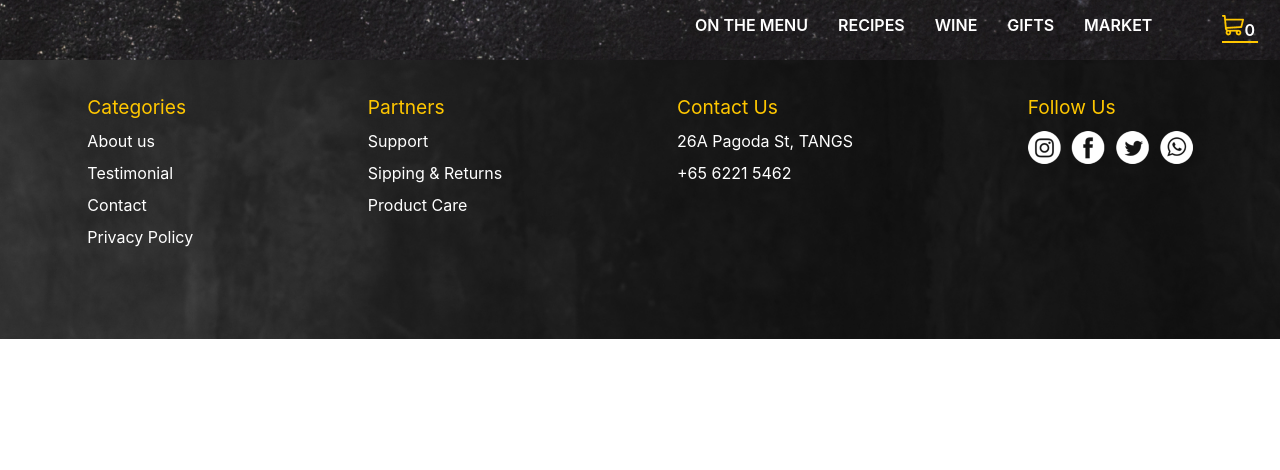
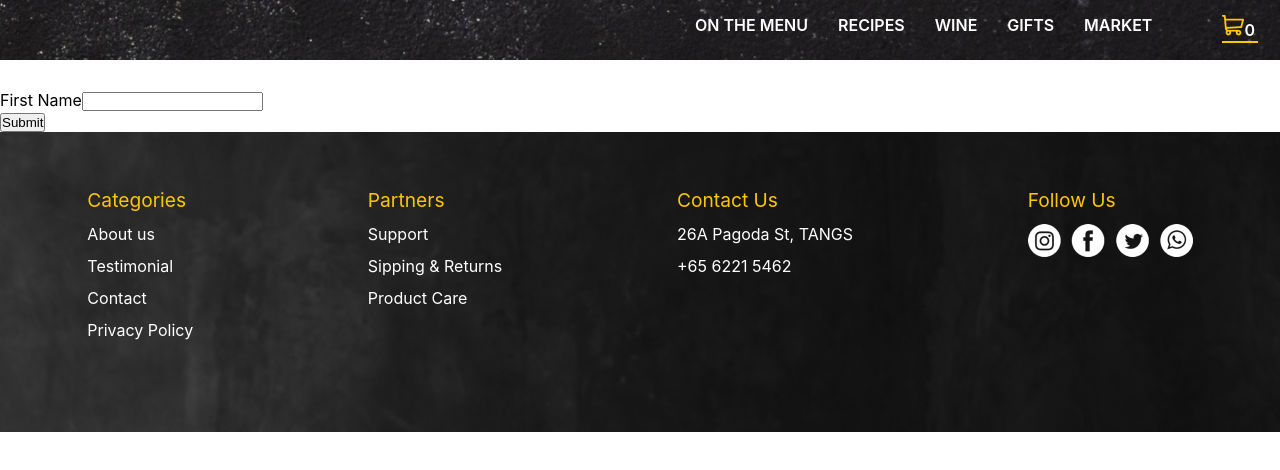
Before and after one commit to FlorenceNway/Burgers-Shop, a React (Create React App) app: page /cart in a window 1280 px wide. Shown: the top 470 px of the page. Built offline with nearby package versions, Linux system fonts and the light colour scheme.

Commit message:
order detail page

```diff
--- a/src/components/OrderDetail.js
+++ b/src/components/OrderDetail.js
@@ -1,11 +1,53 @@
 import React, { useState,useEffect } from 'react';
+import clock from "../images/clock.svg"
 import API from './API'
 import "./style/Recipes.scss"
+import "./style/OrderDetails.scss";
 
-const OrderDetail = () => {
+const OrderDetail = ({orders}) => {
 
-    return  <div>
-                <h1>Quantity</h1>
+    const [localOrders, setLocalOrders] = useState(orders)
+
+    //setOrders([...orders, order])
+    console.log(localOrders)
+
+    const submitHandler = () => {
+        console.log('submit')
+    }
+
+    const inputChangeHandler = (e,id) => {
+        const orders = [...localOrders]
+        const selectedOrderIndex = orders.findIndex(order => order.id == id)
+
+        orders[selectedOrderIndex].qty = parseInt(e.target.value)
+
+        setLocalOrders(orders)
+
+    }
+
+    return  <div className="orderDetails">
+                <form onSubmit={submitHandler} className={'customers'}>
+                    <div className="field">
+                        <label className="label">First Name</label>
+                        <input className="input" type="text" required />
+                    </div>
+                    <button type="submit">Submit</button>
+                </form>
+                <ul className="orders">
+                {localOrders.map(order => (
+                    <div className="recipe">
+
+                        <li key={order.recipe.photo} className="recipePhoto">
+                            <img src={`./burgers/${order.recipe.photo}`}></img>
+                        </li>
+                        <li key={order.recipe.title}>{order.recipe.title}</li>
+                        <li key={order.recipe.id}>{order.recipe.description}</li>
+                        <li><img src={clock}></img><span>{order.time}</span></li>
+                        <li><input type="number" min={0} max={10} value={order.qty} onChange={(e) => inputChangeHandler(e,order.id)}></input></li>
+                    </div>
+
+                ))}
+                </ul>
             </div>
 }
 
```
